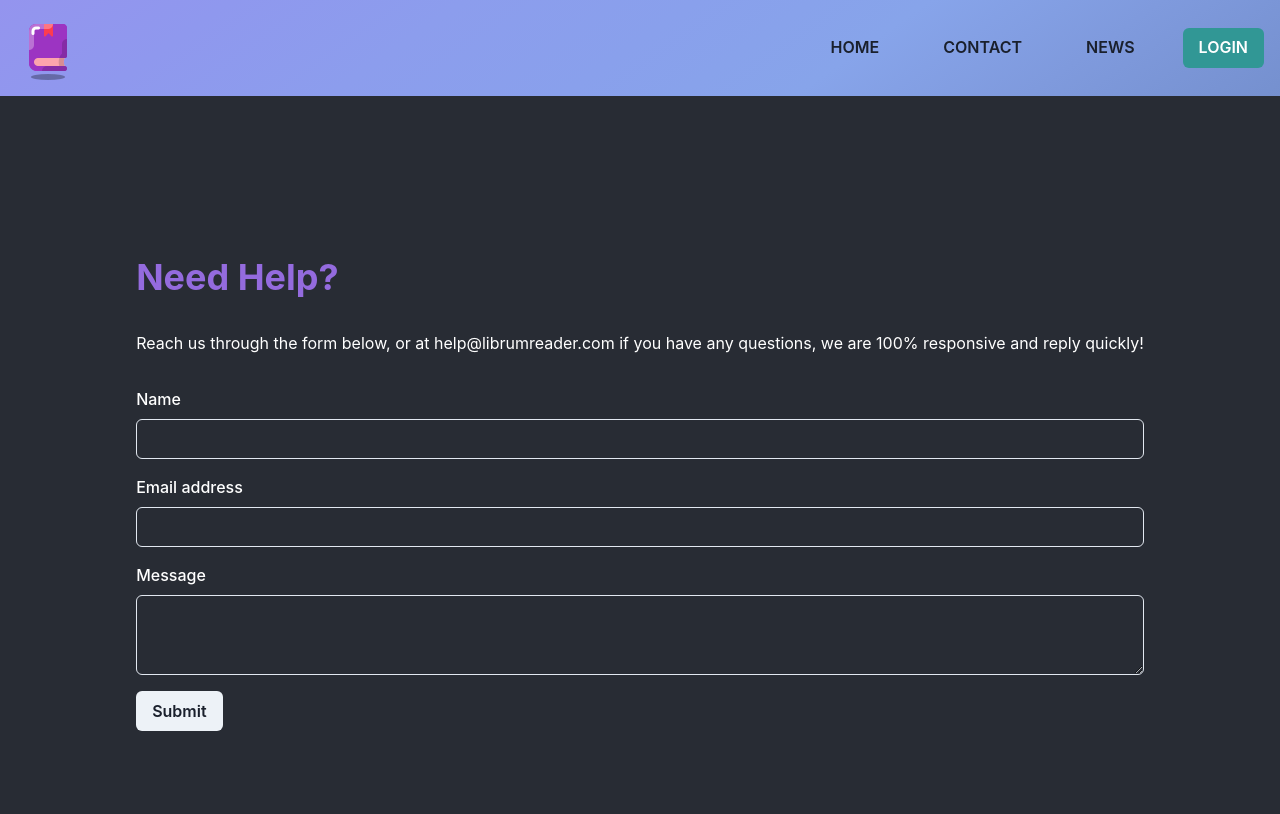
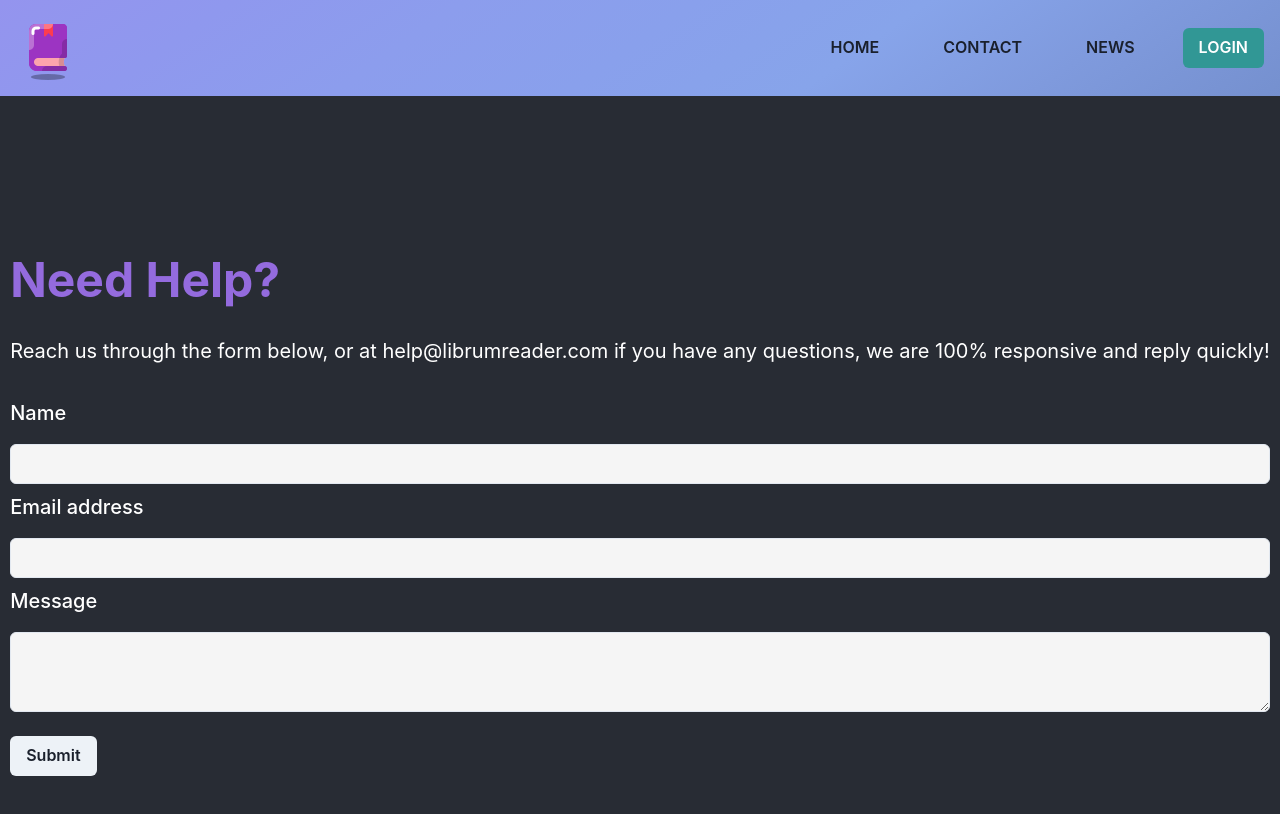
Before and after one commit to Librum-Reader/Librum-Website, a Next.js app: page /contact in a window 1280 px wide. Shown: the top 814 px of the page. Built offline with nearby package versions, Linux system fonts and the light colour scheme.

Commit message:
Add state and make form a lil prettier

```diff
--- /dev/null
+++ b/app/components/ui/Form.jsx
@@ -0,0 +1,61 @@
+import {
+	VStack,
+	FormControl,
+	FormLabel,
+	Input,
+	Textarea,
+	Button,
+} from "@chakra-ui/react";
+import { useState } from "react";
+
+const Form = (props) => {
+	const [name, setName] = useState("");
+	const [email, setEmail] = useState("");
+	const [message, setMessage] = useState("");
+
+	const handleName = (event) => setName(event.target.value);
+	const handleEmail = (event) => setEmail(event.target.value);
+	const handleMessage = (event) => setMessage(event.target.value);
+	const handleSubmit = () =>
+		console.log("Submitting...\n", name, email, message);
+	return (
+		<>
+			<FormControl alignSelf="flex-start" onSubmit={handleSubmit}>
+				<VStack spacing={2} align="flex-start">
+					<FormLabel fontSize="xl" color="white">
+						Name
+					</FormLabel>
+					<Input
+						bgColor="whitesmoke"
+						value={name}
+						onChange={handleName}
+						alignSelf="flex-start"
+					/>
+					<FormLabel fontSize="xl" color="white">
+						Email address
+					</FormLabel>
+					<Input
+						bgColor="whitesmoke"
+						value={email}
+						onChange={handleEmail}
+						type="email"
+						alignSelf="flex-start"
+					/>
+					<FormLabel fontSize="xl" color="white">
+						Message
+					</FormLabel>
+					<Textarea
+						bgColor="whitesmoke"
+						value={message}
+						onChange={handleMessage}
+					/>
+					<Button mt={4} type="submit">
+						Submit
+					</Button>
+				</VStack>
+			</FormControl>
+		</>
+	);
+};
+
+export default Form;
--- a/app/contact/page.jsx
+++ b/app/contact/page.jsx
@@ -1,38 +1,18 @@
 "use client";
-import {
-  Flex,
-  Heading,
-  Text,
-  FormControl,
-  FormLabel,
-  FormErrorMessage,
-  FormHelperText,
-  Input,
-  Box,
-  Textarea,
-  Button,
-} from "@chakra-ui/react";
-
+import { Flex, Heading, Text, Box } from "@chakra-ui/react";
+import Form from "../components/ui/Form";
 const Contact = () => {
 	return (
 		<Flex background="#282c34" align="center" direction="column" h="100vh">
 			<Box>
-        <Heading color="#946bde" mt="10rem" mb="2rem">
+				<Heading size="2xl" color="#946bde" mt="10rem" mb="2rem">
 					Need Help?
 				</Heading>
-        <Text color="white" mb="2rem">
+				<Text fontSize="xl" color="white" mb="2rem">
 					Reach us through the form below, or at help@librumreader.com if you
 					have any questions, we are 100% responsive and reply quickly!
 				</Text>
-        <FormControl alignSelf="flex-start">
-          <FormLabel color="white">Name</FormLabel>
-          <Input alignSelf="flex-start" mb="1rem" />
-          <FormLabel color="white">Email address</FormLabel>
-          <Input type="email" alignSelf="flex-start" mb="1rem" />
-          <FormLabel color="white">Message</FormLabel>
-          <Textarea mb="1rem" />
-          <Button>Submit</Button>
-        </FormControl>
+				<Form />
 			</Box>
 		</Flex>
 	);
```
Lines whose indentation alone changed are shown as unchanged.
